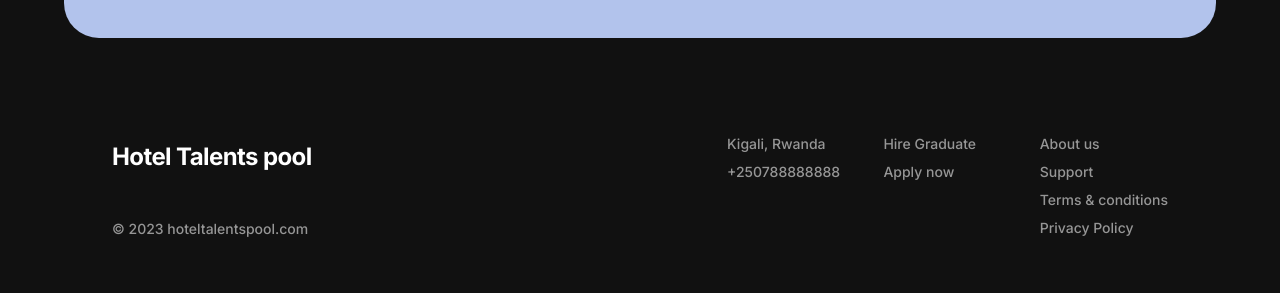
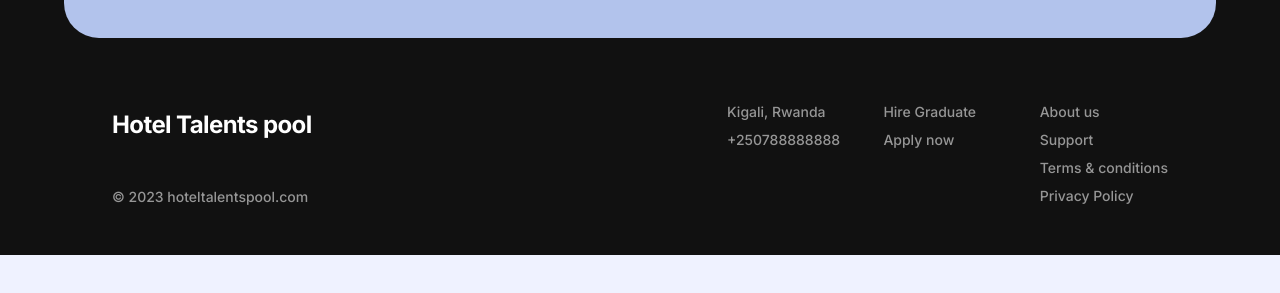
Before and after one commit to mbonikev/hotel_talents_pool, a React (Vite) app: page /#/ in a window 1280 px wide. Shown: the part 3755-4048 px from the top of the page. After the commit the page ends 4010 px from the top, so only its background shows below. Built offline with nearby package versions, Linux system fonts and the light colour scheme; what ldrs would draw is missing.

Commit message:
Stalker-commit: src/components/Footer.jsx

```diff
--- a/src/components/Footer.jsx
+++ b/src/components/Footer.jsx
@@ -33,7 +33,7 @@ function Footer() {
       </div>
       <div className="bg-[#111111] w-full pt-[150px] ">
         <div className="w-full h-fit flex items-center justify-center flex-col px-16 max-lg:px-5 max-w-[1700px] mx-auto">
-          <div className=" w-full h-fit flex-1 px-12 py-20 mt-4 flex justify-between items-start">
+          <div className=" w-full h-fit flex-1 px-12 py-12 mt-4 flex justify-between items-start">
             <div className="flex h-full flex-col items-start justify-between">
               <h1 className="text-2xl leading-[45px] tracking-tight pb-3 font-bold w-fit text-white">
                 Hotel Talents pool
```
